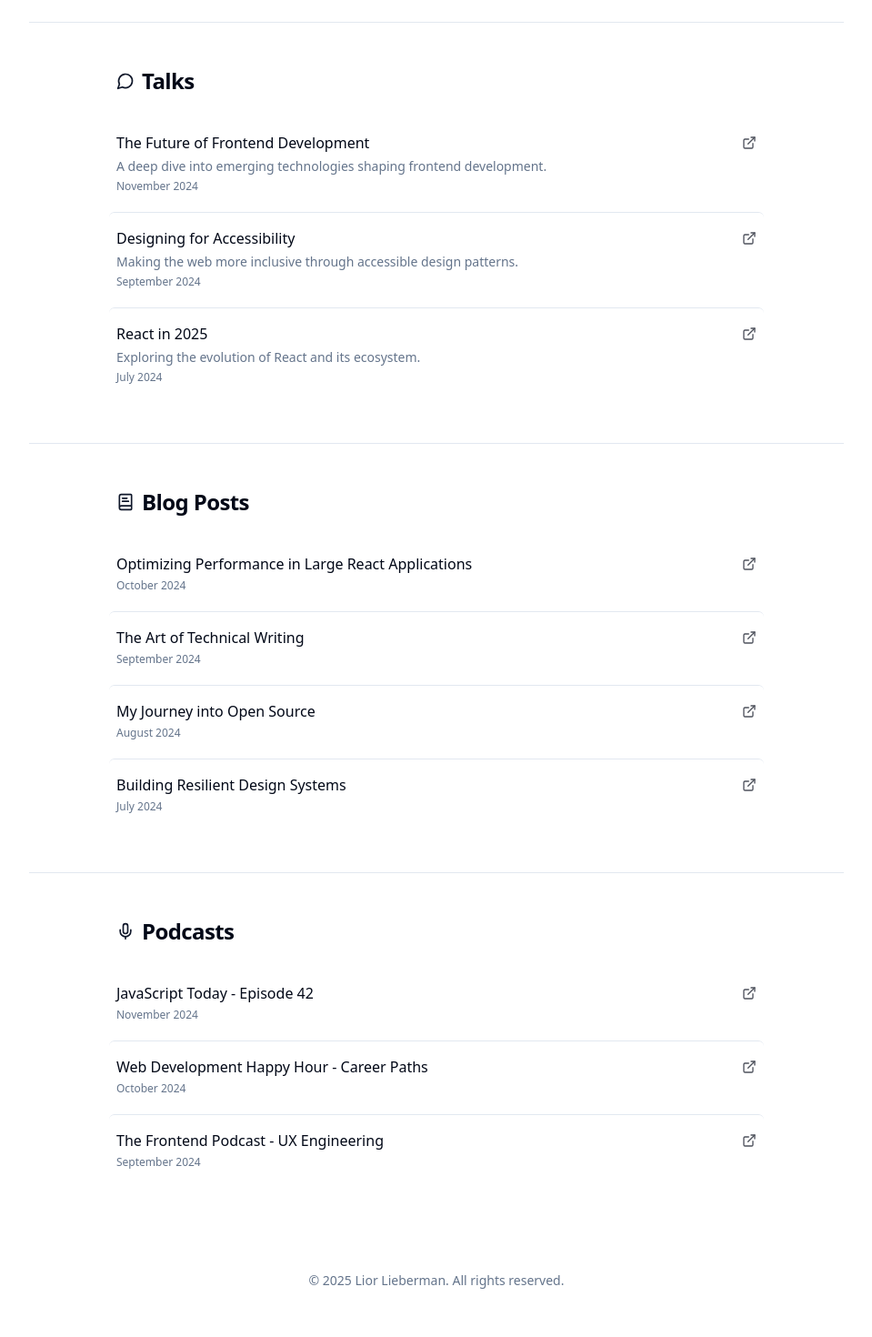
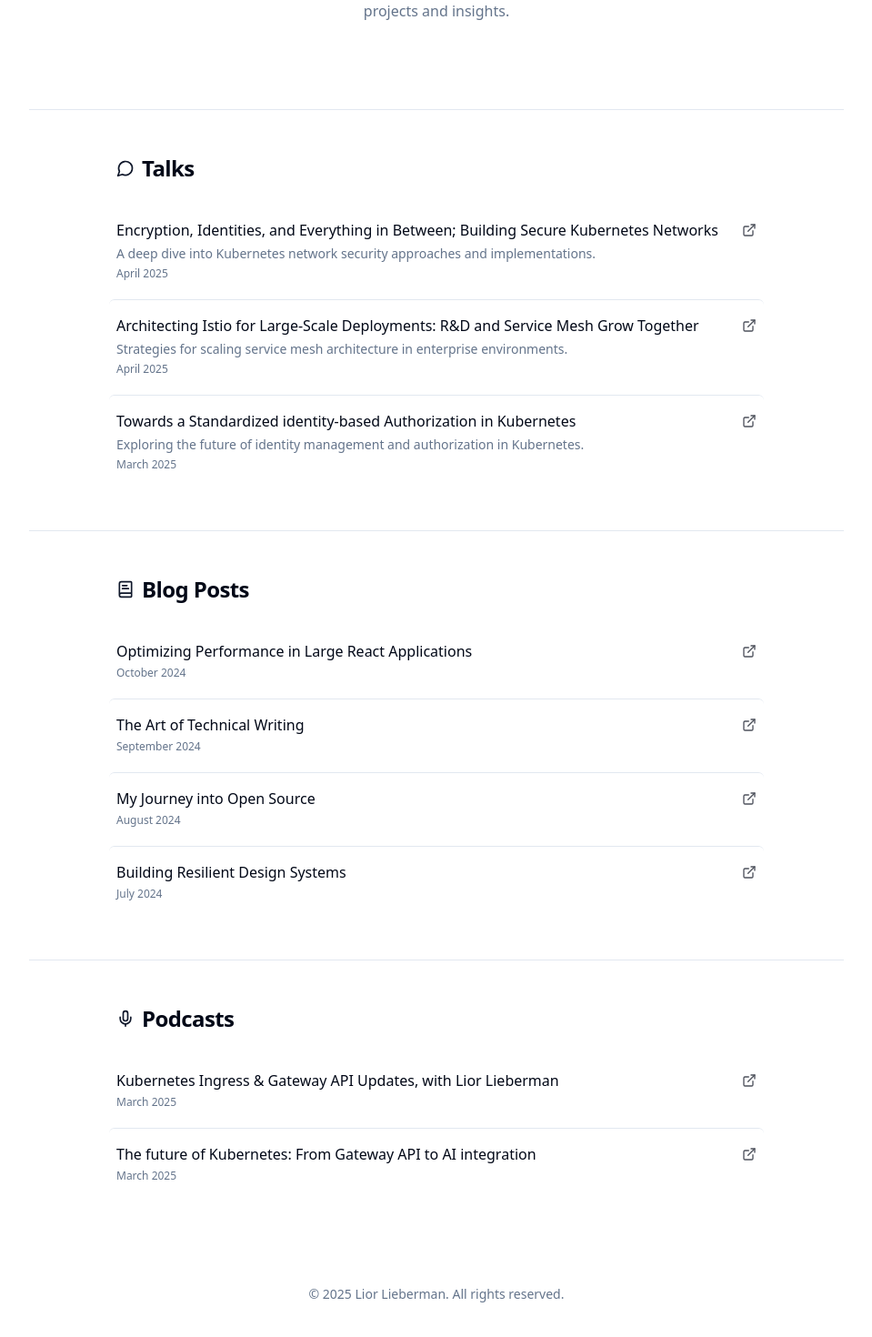
Before and after one commit to ShayEmergy/minimal-persona-linkhub-1c13f, a React (Vite) app: page / in a window 1280 px wide. Shown: the part 540-2010 px from the top of the page at 91% size, without its empty margins (160-1119 px from the left). Built offline with nearby package versions, Linux system fonts and the light colour scheme.

Commit message:
Update portfolio content

```diff
--- a/src/data/portfolioData.ts
+++ b/src/data/portfolioData.ts
@@ -17,31 +17,31 @@ export interface ProfileData {
 export const profileData: ProfileData = {
   name: "Lior Lieberman",
   title: "Software Engineering Lead",
-  bio: "I am an experienced engineer specializing in Kubernetes and Cloud Native platforms. I master reliability and value good design. I have vast experience working with and contributing to Kubernetes, doing observability work and developing cloud applications.",
+  bio: "Hey, I'm Lior, a senior engineer passionate about Kubernetes and Cloud Native platforms. I build reliable, well-designed systems, contribute to core Kubernetes projects, and develop observability tools. I mentor startups and dev teams worldwide on scaling platforms, optimizing cloud deployments, and improving cost efficiency. I'm driven by entrepreneurship and leadership, and I thrive collaborating with talented teams. This site is a home for my projects and insights.",
   avatarUrl: "/lovable-uploads/bc3389a1-5510-49ef-8f13-5db134e519f1.png",
 };
 
 export const talks: ContentItem[] = [
   {
     id: "talk-1",
-    title: "The Future of Frontend Development",
-    url: "https://example.com/talks/future-frontend",
-    date: "November 2024",
-    description: "A deep dive into emerging technologies shaping frontend development.",
+    title: "Encryption, Identities, and Everything in Between; Building Secure Kubernetes Networks",
+    url: "https://www.youtube.com/watch?v=Q15XbASxHM0",
+    date: "April 2025",
+    description: "A deep dive into Kubernetes network security approaches and implementations.",
   },
   {
     id: "talk-2",
-    title: "Designing for Accessibility",
-    url: "https://example.com/talks/accessibility",
-    date: "September 2024",
-    description: "Making the web more inclusive through accessible design patterns.",
+    title: "Architecting Istio for Large-Scale Deployments: R&D and Service Mesh Grow Together",
+    url: "https://www.youtube.com/watch?v=GNi9ZJFuups",
+    date: "April 2025",
+    description: "Strategies for scaling service mesh architecture in enterprise environments.",
   },
   {
     id: "talk-3",
-    title: "React in 2025",
-    url: "https://example.com/talks/react-2025",
-    date: "July 2024",
-    description: "Exploring the evolution of React and its ecosystem.",
+    title: "Towards a Standardized identity-based Authorization in Kubernetes",
+    url: "https://www.youtube.com/watch?v=8JX0PUX-znQ",
+    date: "March 2025",
+    description: "Exploring the future of identity management and authorization in Kubernetes.",
   },
 ];
 
@@ -75,20 +75,14 @@ export const blogPosts: ContentItem[] = [
 export const podcasts: ContentItem[] = [
   {
     id: "podcast-1",
-    title: "JavaScript Today - Episode 42",
-    url: "https://example.com/podcasts/js-today-42",
-    date: "November 2024",
+    title: "Kubernetes Ingress & Gateway API Updates, with Lior Lieberman",
+    url: "https://kubernetespodcast.com/episode/248-gateway-updates/",
+    date: "March 2025",
   },
   {
     id: "podcast-2",
-    title: "Web Development Happy Hour - Career Paths",
-    url: "https://example.com/podcasts/web-dev-happy-hour",
-    date: "October 2024",
-  },
-  {
-    id: "podcast-3",
-    title: "The Frontend Podcast - UX Engineering",
-    url: "https://example.com/podcasts/frontend-podcast",
-    date: "September 2024",
+    title: "The future of Kubernetes: From Gateway API to AI integration",
+    url: "https://kube.fm/gateway-api-to-api-lior",
+    date: "March 2025",
   },
 ];
```
